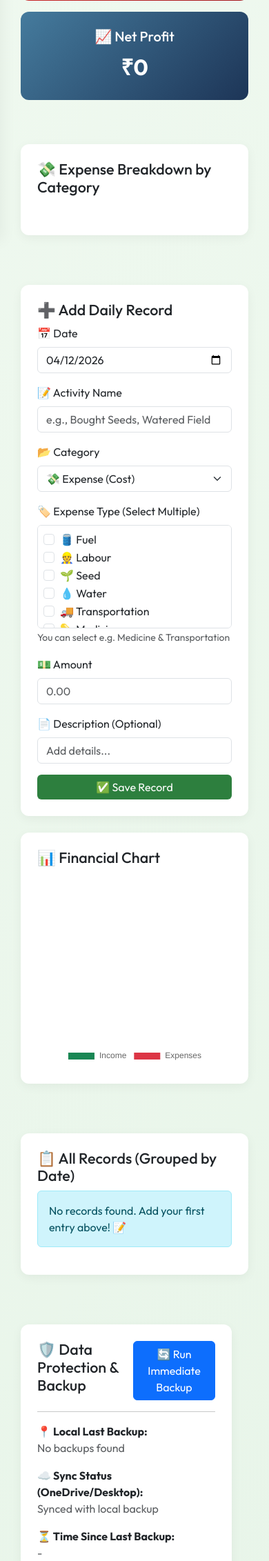
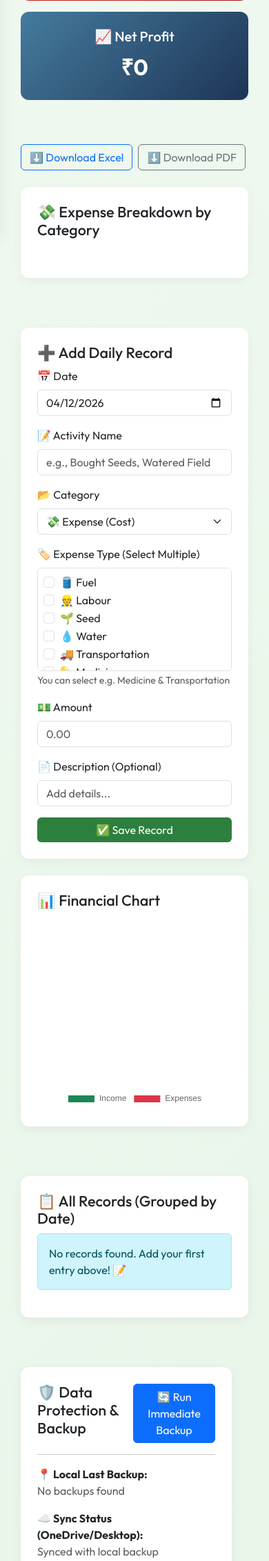
Before and after one commit to Bibekdka/Farmate, a Flask app: page /dashboard in a window 390 px wide. Shown: the part 495-2758 px from the top of the page at 69% size. Run offline with Flask 3, Linux system fonts and the light colour scheme.

Commit message:
feat: Add export functionality for records in Excel and PDF formats

```diff
--- a/app.py
+++ b/app.py
@@ -4,7 +4,7 @@ import requests
 import calendar as cal
 import shutil
 from pathlib import Path
-from flask import Flask, render_template, request, redirect, url_for, jsonify
+from flask import Flask, render_template, request, redirect, url_for, jsonify, send_file
 from flask_sqlalchemy import SQLAlchemy
 from flask_migrate import Migrate
 from sqlalchemy import func
@@ -978,6 +978,54 @@ def run_manual_backup():
         return jsonify({'status': 'error', 'message': str(e)})
 
 
+@app.route('/download_export')
+def download_export():
+    fmt = request.args.get('format', 'xlsx')
+    try:
+        # Generate Excel export file
+        from export_records import export_records
+        xlsx_path = export_records()
+
+        if fmt in ('xlsx', 'excel'):
+            return send_file(xlsx_path, as_attachment=True, download_name=os.path.basename(xlsx_path))
+
+        if fmt in ('pdf',):
+            # Lazy import heavy deps
+            import pandas as pd
+            from reportlab.lib.pagesizes import letter, landscape
+            from reportlab.platypus import SimpleDocTemplate, Table, TableStyle, Paragraph, Spacer
+            from reportlab.lib import colors
+            from reportlab.lib.styles import getSampleStyleSheet
+
+            xls = pd.ExcelFile(xlsx_path)
+            pdf_path = xlsx_path.replace('.xlsx', '.pdf')
+
+            doc = SimpleDocTemplate(pdf_path, pagesize=landscape(letter))
+            elements = []
+            styles = getSampleStyleSheet()
+
+            for sheet in xls.sheet_names:
+                df = xls.parse(sheet)
+                elements.append(Paragraph(sheet, styles['Heading2']))
+                elements.append(Spacer(1, 6))
+
+                # Prepare table data (convert all to strings)
+                data = [list(df.columns)] + df.fillna('').astype(str).values.tolist()
+                table = Table(data, repeatRows=1)
+                table.setStyle(TableStyle([
+                    ('GRID', (0, 0), (-1, -1), 0.5, colors.grey),
+                    ('BACKGROUND', (0, 0), (-1, 0), colors.HexColor('#f2f2f2')),
+                ]))
+                elements.append(table)
+                elements.append(Spacer(1, 12))
+
+            doc.build(elements)
+            return send_file(pdf_path, as_attachment=True, download_name=os.path.basename(pdf_path))
+
+    except Exception as e:
+        return jsonify({'status': 'error', 'message': str(e)})
+
+
 @app.route('/api/add_historical_weather', methods=['POST'])
 def run_add_historical_weather():
     try:
--- a/templates/dashboard.html
+++ b/templates/dashboard.html
@@ -33,6 +33,16 @@
         <div class="stat-card stat-profit">
             <h5>📈 Net Profit</h5>
             <div class="display-value">₹{{ "%.0f"|format(profit) }}</div>
+        </div>
+    </div>
+</div>
+
+<!-- Export Buttons -->
+<div class="row mb-4">
+    <div class="col-md-12">
+        <div class="d-flex gap-2">
+            <a href="{{ url_for('download_export') }}?format=xlsx" class="btn btn-outline-primary">⬇️ Download Excel</a>
+            <a href="{{ url_for('download_export') }}?format=pdf" class="btn btn-outline-secondary">⬇️ Download PDF</a>
         </div>
     </div>
 </div>
```
Also changed, not shown: 1 other file.
